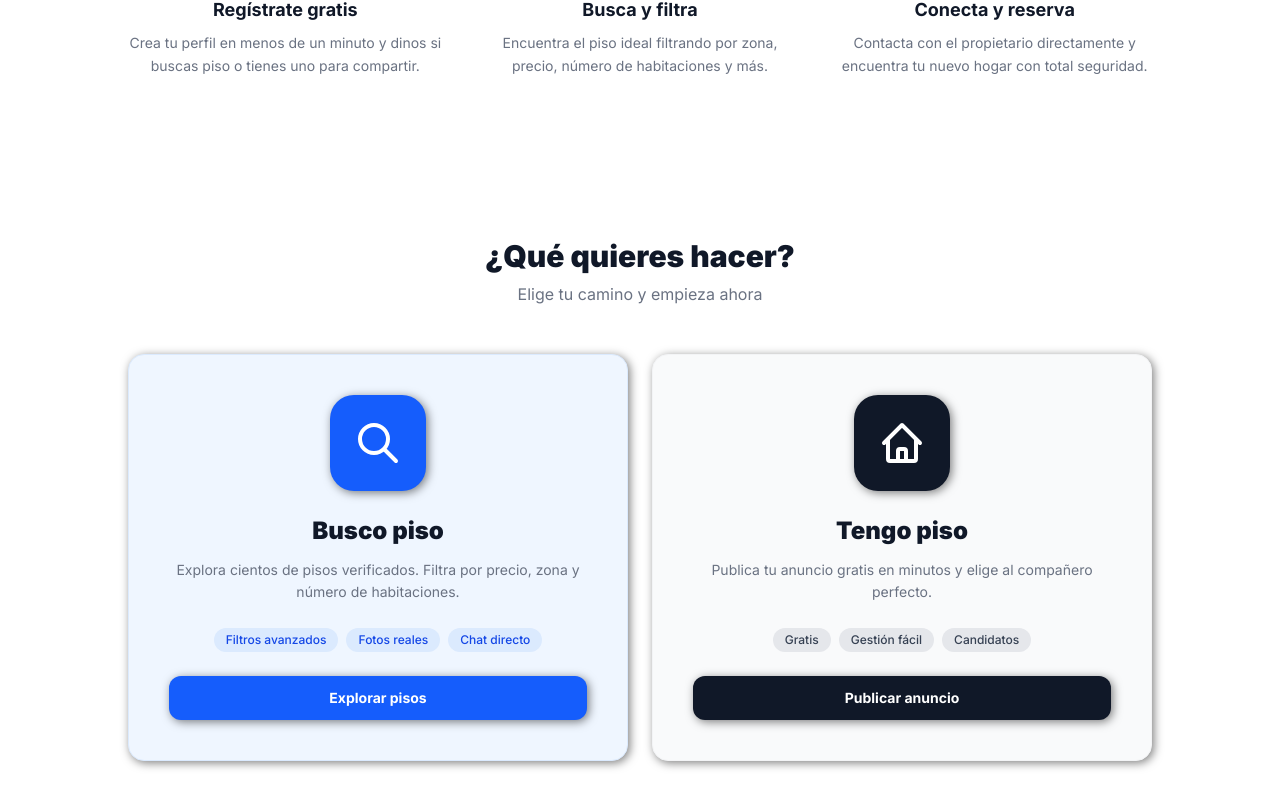
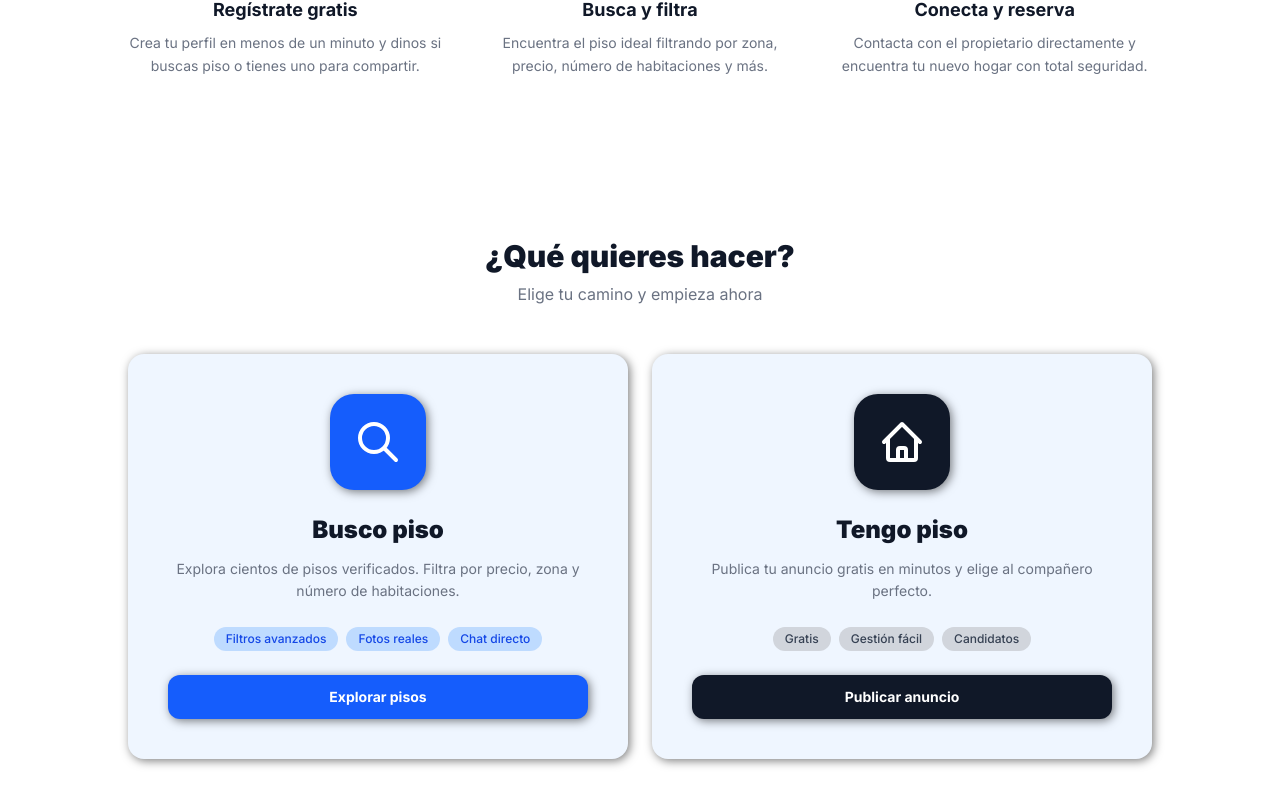
Before and after one commit to khalilahlam/FlatShare, an Angular app in the folder flatsharecliente/: page / in a window 1280 px wide. Shown: the part 2329-3136 px from the top of the page. Built offline with nearby package versions, Linux system fonts and the light colour scheme; no server answers.

Commit message:
modificar css

```diff
--- a/flatsharecliente/src/app/components/welcome/welcome.html
+++ b/flatsharecliente/src/app/components/welcome/welcome.html
@@ -220,7 +220,7 @@
       <p class="text-gray-500 mt-2">Elige tu camino y empieza ahora</p>
     </div>
     <div class="grid grid-cols-1 md:grid-cols-2 gap-6">
-      <div class="bg-blue-50 border border-blue-100 rounded-2xl p-10 text-center hover:shadow-xl transition-all group">
+      <div class="bg-blue-50 rounded-2xl p-10 text-center hover:shadow-xl transition-all group">
         <div class="w-24 h-24 bg-blue-600 rounded-3xl flex items-center justify-center mx-auto mb-6 group-hover:scale-110 transition-transform">
           <svg class="w-12 h-12 text-white" fill="none" stroke="currentColor" viewBox="0 0 24 24">
             <path stroke-linecap="round" stroke-linejoin="round" stroke-width="2" d="M21 21l-6-6m2-5a7 7 0 11-14 0 7 7 0 0114 0z"/>
@@ -229,9 +229,9 @@
         <h3 class="text-2xl font-black text-gray-900 mb-3">Busco piso</h3>
         <p class="text-gray-500 mb-6 text-sm leading-relaxed">Explora cientos de pisos verificados. Filtra por precio, zona y número de habitaciones.</p>
         <div class="flex gap-2 justify-center flex-wrap mb-6">
-          <span class="bg-blue-100 text-blue-700 text-xs px-3 py-1 rounded-full font-medium">Filtros avanzados</span>
-          <span class="bg-blue-100 text-blue-700 text-xs px-3 py-1 rounded-full font-medium">Fotos reales</span>
-          <span class="bg-blue-100 text-blue-700 text-xs px-3 py-1 rounded-full font-medium">Chat directo</span>
+          <span class="bg-blue-200 text-blue-700 text-xs px-3 py-1 rounded-full font-medium">Filtros avanzados</span>
+          <span class="bg-blue-200 text-blue-700 text-xs px-3 py-1 rounded-full font-medium">Fotos reales</span>
+          <span class="bg-blue-200 text-blue-700 text-xs px-3 py-1 rounded-full font-medium">Chat directo</span>
         </div>
         <a routerLink="/pisos"
           class="block bg-blue-600 text-white px-6 py-3 rounded-xl font-bold text-sm hover:bg-blue-700 transition-all">
@@ -239,7 +239,7 @@
         </a>
       </div>
 
-      <div class="bg-gray-50 border border-gray-100 rounded-2xl p-10 text-center hover:shadow-xl transition-all group">
+      <div class="bg-blue-50 rounded-2xl p-10 text-center hover:shadow-xl transition-all group">
         <div class="w-24 h-24 bg-gray-900 rounded-3xl flex items-center justify-center mx-auto mb-6 group-hover:scale-110 transition-transform">
           <svg class="w-12 h-12 text-white" fill="none" stroke="currentColor" viewBox="0 0 24 24">
             <path stroke-linecap="round" stroke-linejoin="round" stroke-width="2" d="M3 12l2-2m0 0l7-7 7 7M5 10v10a1 1 0 001 1h3m10-11l2 2m-2-2v10a1 1 0 01-1 1h-3m-6 0a1 1 0 001-1v-4a1 1 0 011-1h2a1 1 0 011 1v4a1 1 0 001 1m-6 0h6"/>
@@ -248,9 +248,9 @@
         <h3 class="text-2xl font-black text-gray-900 mb-3">Tengo piso</h3>
         <p class="text-gray-500 mb-6 text-sm leading-relaxed">Publica tu anuncio gratis en minutos y elige al compañero perfecto.</p>
         <div class="flex gap-2 justify-center flex-wrap mb-6">
-          <span class="bg-gray-200 text-gray-700 text-xs px-3 py-1 rounded-full font-medium">Gratis</span>
-          <span class="bg-gray-200 text-gray-700 text-xs px-3 py-1 rounded-full font-medium">Gestión fácil</span>
-          <span class="bg-gray-200 text-gray-700 text-xs px-3 py-1 rounded-full font-medium">Candidatos</span>
+          <span class="bg-gray-300 text-gray-700 text-xs px-3 py-1 rounded-full font-medium">Gratis</span>
+          <span class="bg-gray-300 text-gray-700 text-xs px-3 py-1 rounded-full font-medium">Gestión fácil</span>
+          <span class="bg-gray-300 text-gray-700 text-xs px-3 py-1 rounded-full font-medium">Candidatos</span>
         </div>
         <a routerLink="/register"
           class="block bg-gray-900 text-white px-6 py-3 rounded-xl font-bold text-sm hover:bg-gray-800 transition-all">
--- a/flatsharecliente/src/styles.css
+++ b/flatsharecliente/src/styles.css
@@ -102,7 +102,7 @@ nav.sticky {
 .dark .bg-gray-900 {
   background-color: #18181b !important;
 }
-.dark .bg-gray-200 {
+.dark .bg-gray-300 {
   background-color: #23232a !important;
 }
 .dark .text-blue-600 {
@@ -159,7 +159,7 @@ nav.sticky {
 .dark .bg-gray-900 {
   background-color: #18181b !important;
 }
-.dark .bg-gray-200 {
+.dark .bg-gray-300 {
   background-color: #23232a !important;
 }
 .dark .text-gray-400 {
```
